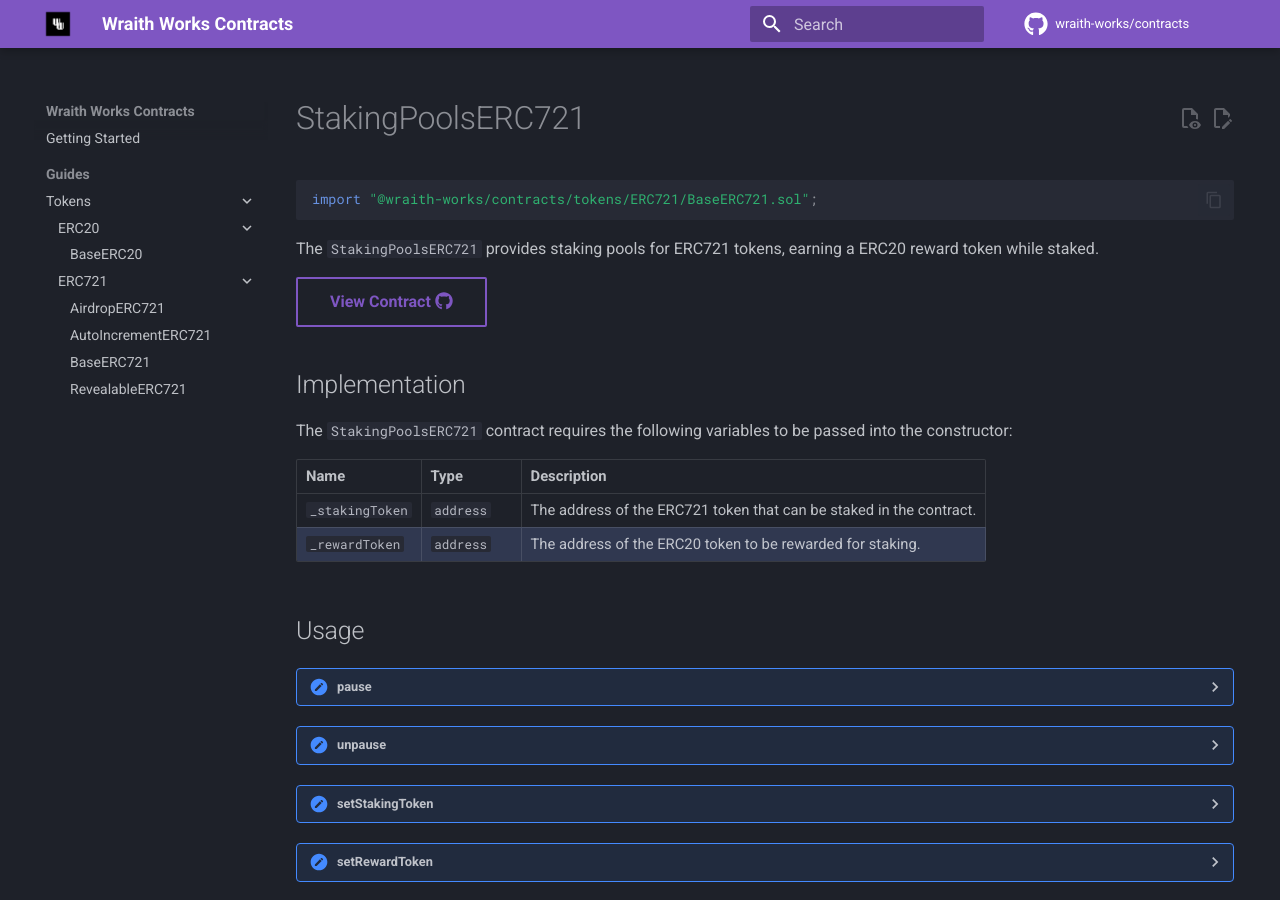
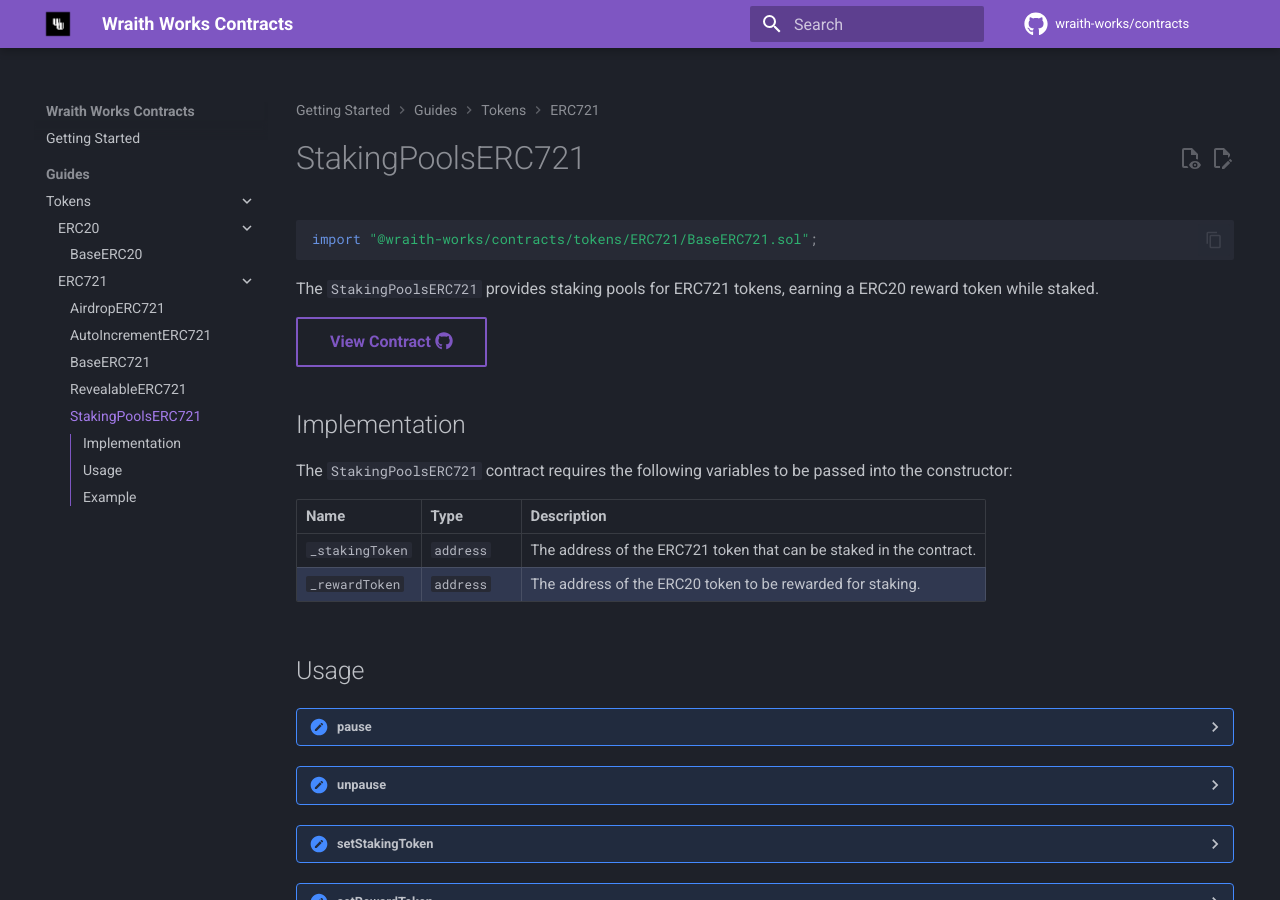
Before and after one commit to Wraith-Works/wraith-works-contracts, an MkDocs documentation site: the page built from docs/tokens/ERC721/StakingPoolsERC721.md, in a window 1280 px wide and 900 px high. Built offline with MkDocs 1.6.1 and Material for MkDocs 9.7.7, drawn with Linux system fonts in a browser that asks for light colours; comment, search, counter and statistics services are not loaded; some of the changed text lies outside the part shown.

Commit message:
Updated mkdocs nav

```diff
--- a/mkdocs.yml
+++ b/mkdocs.yml
@@ -135,3 +135,4 @@ nav:
         - tokens/ERC721/AutoIncrementERC721.md
         - tokens/ERC721/BaseERC721.md
         - tokens/ERC721/RevealableERC721.md
+        - tokens/ERC721/StakingPoolsERC721.md
```
